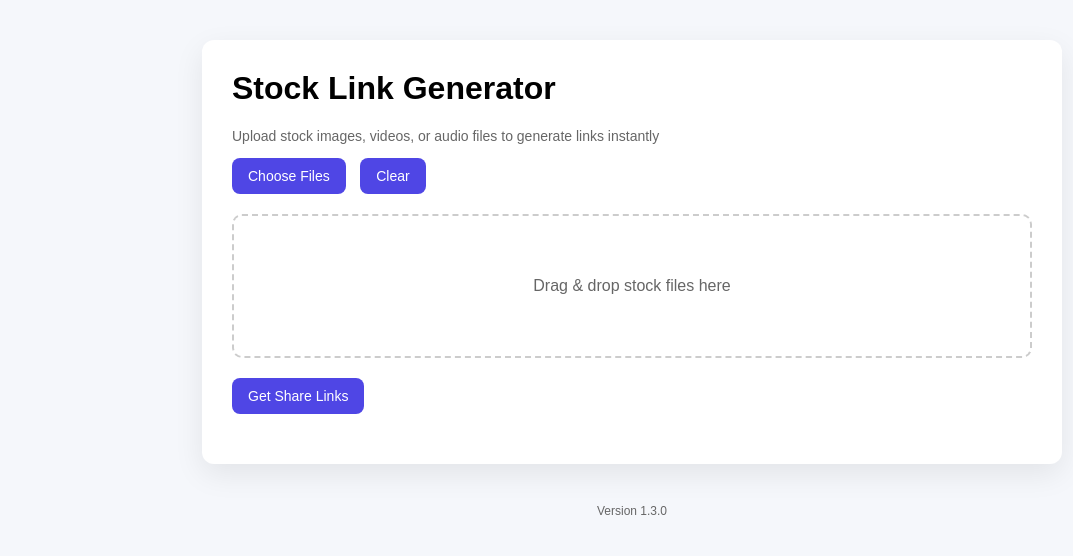
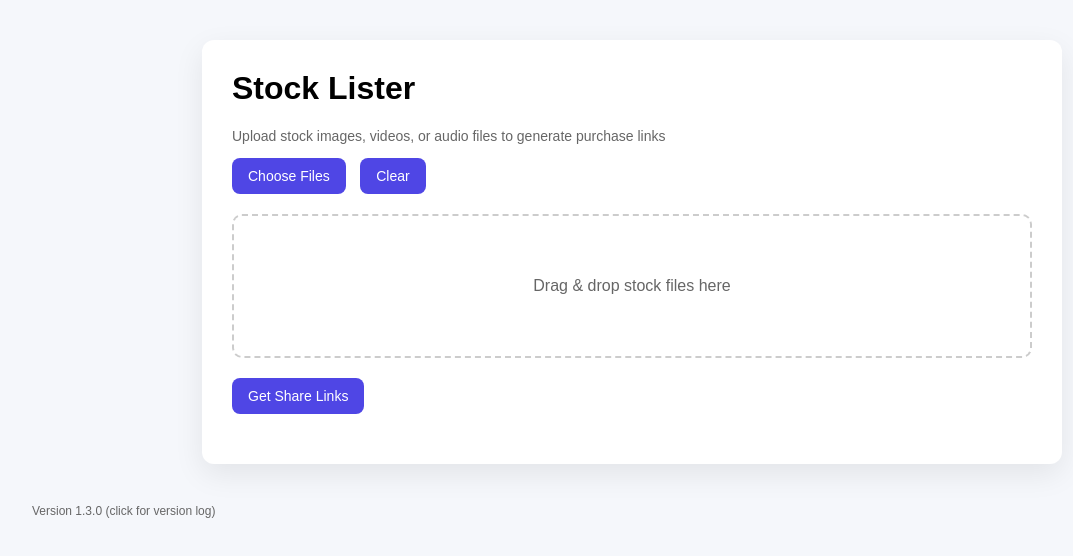
Before and after one commit to JamesAtkins444/Stock-Linker, a website: page index.html in a window 1280 px wide. Shown: the whole page, without its empty margins (8-1081 px from the left). Drawn offline with Linux system fonts and the light colour scheme.

Commit message:
Update index.html

```diff
--- a/index.html
+++ b/index.html
@@ -1,7 +1,7 @@
 <!DOCTYPE html>
 <html>
 <head>
-  <title>Stock Link Generator</title>
+  <title>Stock Lister</title>
 
   <style>
     body {
@@ -96,10 +96,10 @@
 
   <div class="container">
 
-    <h1>Stock Link Generator</h1>
+    <h1>Stock Lister</h1>
 
     <p class="status">
-      Upload stock images, videos, or audio files to generate links instantly
+      Upload stock images, videos, or audio files to generate purchase links
     </p>
 
     <!-- Hidden file input -->
@@ -272,7 +272,7 @@
   </script>
 <!-- Version Footer -->
 <div style="
-  text-align:center;
+  text-align:left;
   margin-top:40px;
   font-size:12px;
   color:#666;
@@ -281,7 +281,7 @@
     href="/versions.html"
     style="text-decoration:none; color:#666;"
   >
-    Version 1.3.0
+    Version 1.3.0 (click for version log)
   </a>
 </div>
 </body>
```
